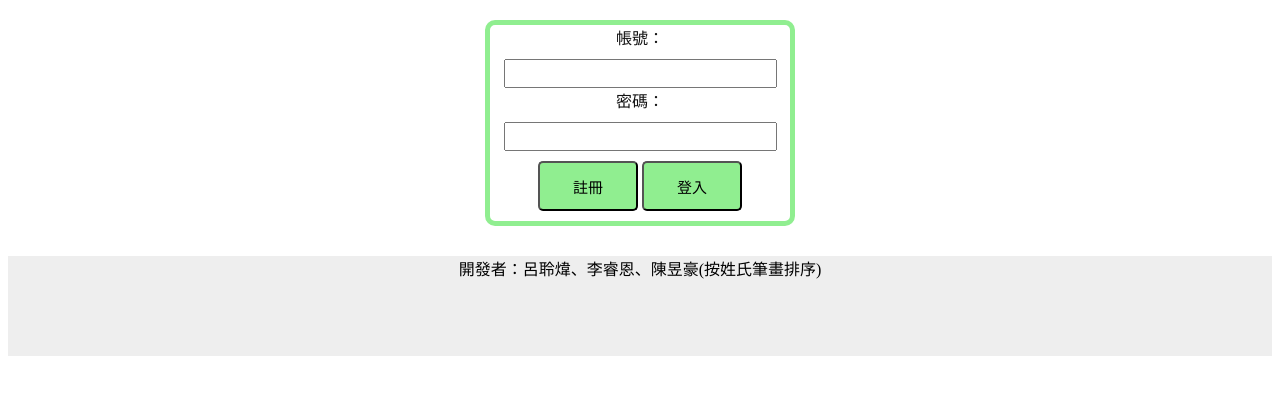
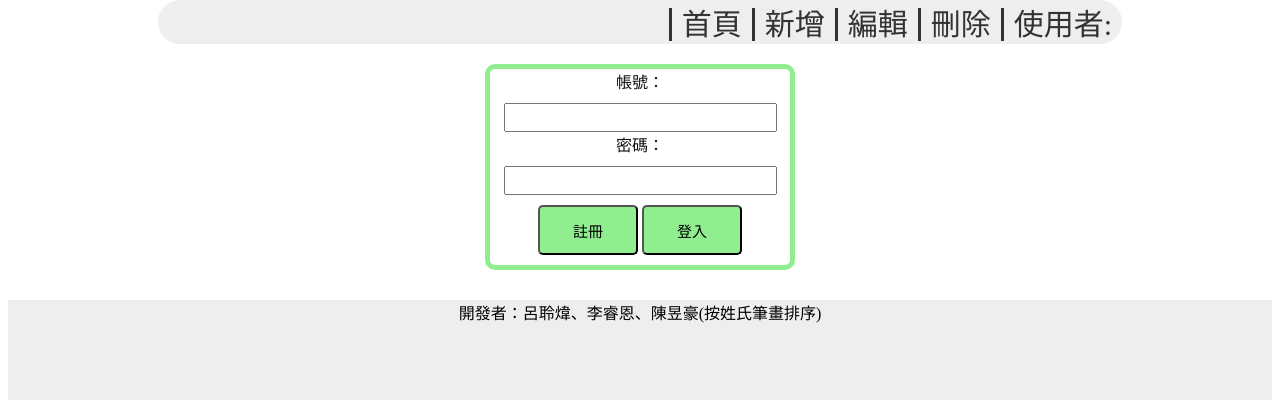
Before and after one commit to channing333/MidProj, a PHP site: page /html/Login.html in a window 1280 px wide. Shown: the part 108-528 px from the top of the page. Run offline with PHP 8.4, Linux system fonts and the light colour scheme.

Commit message:
22:21 加上各頁跳轉

```diff
--- a/css/common.css
+++ b/css/common.css
@@ -1,13 +1,26 @@
-.header {
-    height: 100px;
-    background-color: #90EE90;
-    border-radius: 5px;
-    font-size: 50px;
-    font-family: serif;
+.funcRow{
+    margin-left: 150px;
+    margin-right: 150px;
+    overflow: hidden;
+    background-color: #EEEEEE;
+    border-radius: 33px 33px 33px 33px;
+}
+.func{
+    float: right;
 }
 
-.footer {
+a {
+    padding-left: 10px;
+    text-decoration:none;
     text-align: center;
-    height: 100px;
-    background-color: #EEEEEE;
+    width: auto;
+    height: 45px;
+    font-size: 30px;
+    color: #333333;
+    padding-right: 10px;
+    border-left-style: solid;
 }
+a:hover{
+    color: #FFFFFF;
+    background-color: #000000;
+}
--- a/html/Login.html
+++ b/html/Login.html
@@ -4,15 +4,22 @@
 <head>
     <meta charset="utf-8">
     <link rel="stylesheet" href="../css/login.css">
-    <link rel=stylesheet type="text/css" href="../css/common.css">
+    <link rel="stylesheet" href="../css/common.css">
+    <script language="JavaScript" src="../js/func.js"></script>
     <title>
         登入頁面
     </title>
 </head>
 
 <body>
- <script language="JavaScript" src="../js/func.js"></script>
    <div class="header">實驗室財產管理系統</div>
+    <div class="funcRow">
+         <div class="func"><a href="Login.html">使用者:</a></div>
+         <div class="func"><a href="Itemchose.html">刪除</a></div>
+         <div class="func"><a href="Itemchose.html">編輯</a></div>
+         <div class="func"><a href="add.html">新增</a></div>
+         <div class="func"><a href="index.html">首頁</a></div>
+   </div>
     <div class="content">
         <div class="information">
             <form method="post">
--- a/js/func.js
+++ b/js/func.js
@@ -1,3 +1,7 @@
 function page(){
     return window.location.href = '../html/register.html';              // The function returns the product of p1 and p2
 }
+
+function index(){
+    return window.location.href = '../html/index.html';
+}
```
Also changed, not shown: html/Edit.html (+8 -1 lines), html/Index.html (+4 -4 lines), html/Itemchose.html (+7 -0 lines), html/add.html (+9 -0 lines), html/register.html (+9 -0 lines).
